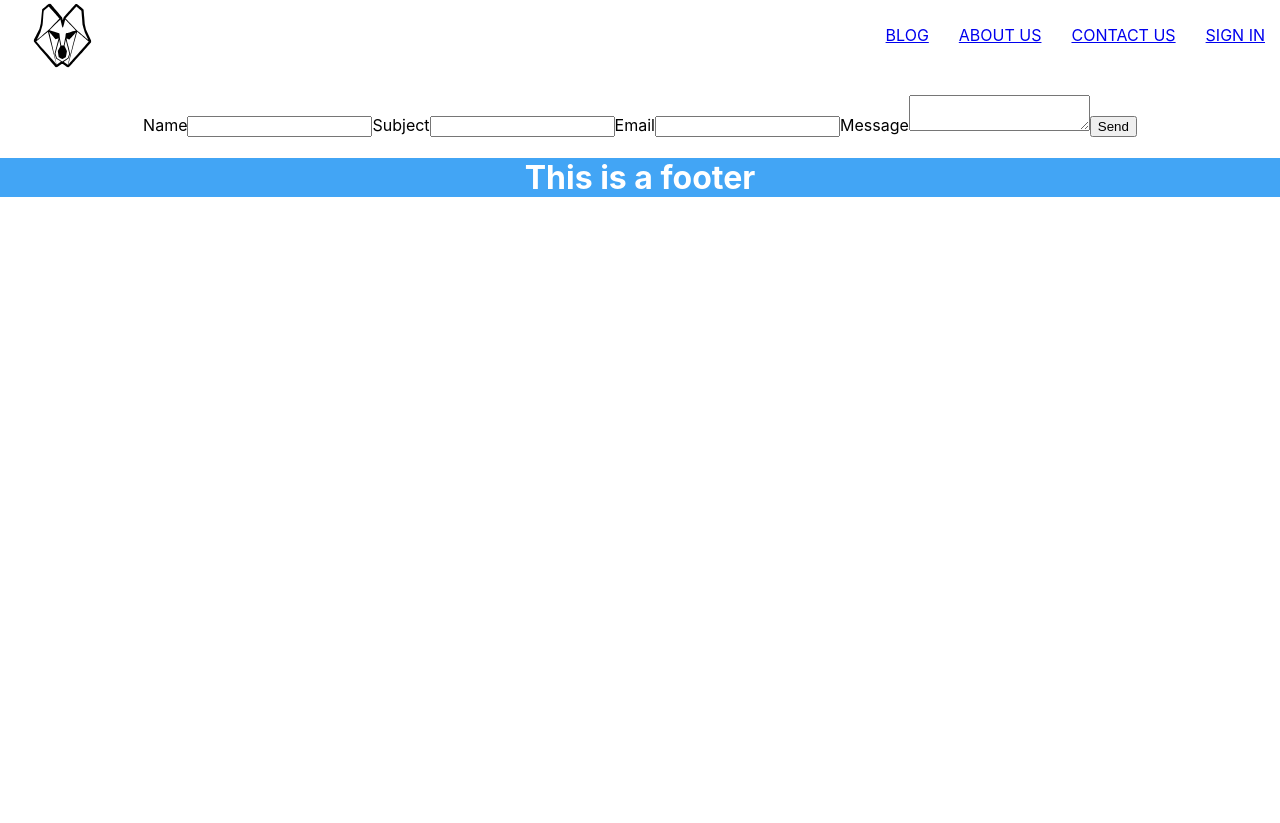
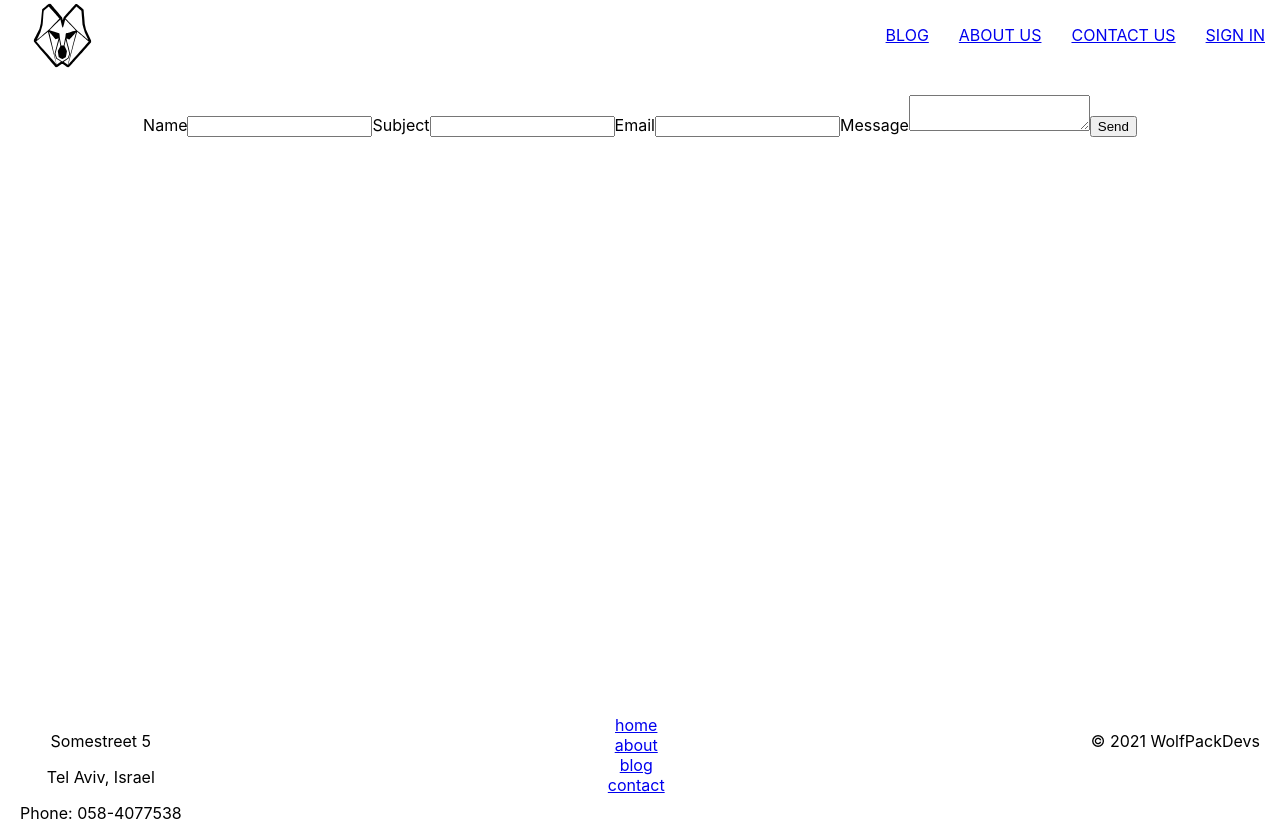
Before and after one commit to wolfpackdevs/wolfpackwebsite, a React (Create React App) app: page /contact in a window 1280 px wide. Before the commit the page ends 800 px from the top, so only its background shows below. Built offline with nearby package versions, Linux system fonts and the light colour scheme.

Commit message:
footer sticks to bottom of page

```diff
--- a/public/index.html
+++ b/public/index.html
@@ -3,6 +3,7 @@
   <head>
     <meta charset="utf-8" />
     <meta name="viewport" content="width=device-width, initial-scale=1" />
+    <link rel="icon" type="image/png" href="./robot_logo.png"/>
     <meta
       name="Aaron Wolf's React Boilerplate"
       content="This comes from a boiler-plate of creat-react-app and edits by Aaron Wolf https://aaronwolf.dev"
--- a/src/App.css
+++ b/src/App.css
@@ -28,6 +28,10 @@
   color: #61dafb;
 }
 
+.main {
+  min-height: calc(100vh - 200px);
+}
+
 @keyframes App-logo-spin {
   from {
     transform: rotate(0deg);
--- a/src/App.js
+++ b/src/App.js
@@ -14,10 +14,12 @@ const App = () => {
   return (
     <div className="App">
       <Header/>
-      <Switch>
-        <Route exact path="/" component={Homepage} />
-        <Route path="/contact" component={Contact}/>
-      </Switch>
+        <div className="main">
+          <Switch>
+            <Route exact path="/" component={Homepage} />
+            <Route path="/contact" component={Contact}/>
+          </Switch>
+        </div>
       <Foot />
     </div>
   );
--- a/src/components/foot/Foot.component.jsx
+++ b/src/components/foot/Foot.component.jsx
@@ -1,9 +1,33 @@
 import './Foot.style.scss';
+import { Link } from 'react-router-dom';
 
 const Foot = () => {
     return (
         <div className="foot">
-            <h1>This is a footer</h1>
+            <div className="contact column">
+                <div className="address">
+                    <p>Somestreet 5</p>
+                    <p>Tel Aviv, Israel</p>
+                </div>
+                <p>Phone: 058-4077538</p>
+            </div>
+            <div className="menu column">
+                <Link className='option' to='/'>
+                    home
+                </Link>
+                <Link className='option' to='/about'>
+                    about
+                </Link>
+                <Link className='option' to='/blog'>
+                    blog
+                </Link>
+                <Link className='option' to='/contact'>
+                    contact
+                </Link>
+            </div>
+            <div className="copyright column">
+                <p>© 2021 WolfPackDevs</p>
+            </div>
         </div>
     )
 }
--- a/src/components/foot/Foot.style.scss
+++ b/src/components/foot/Foot.style.scss
@@ -2,6 +2,18 @@
 //  https://css-tricks.com/couple-takes-sticky-footer/
 
 .foot {
-    background-color: #42a5f5;
-    color: white;
+  display: flex;
+  flex-direction: row;
+  justify-content: space-between;
+  height: 100px;
+  flex-shrink: 0;
+
+  .column {
+    padding: 20px;
+  }
+
+  .menu {
+    display: flex;
+    flex-direction: column;
+  }
 }
```
Also changed, not shown: public/robot_logo.png (added).
